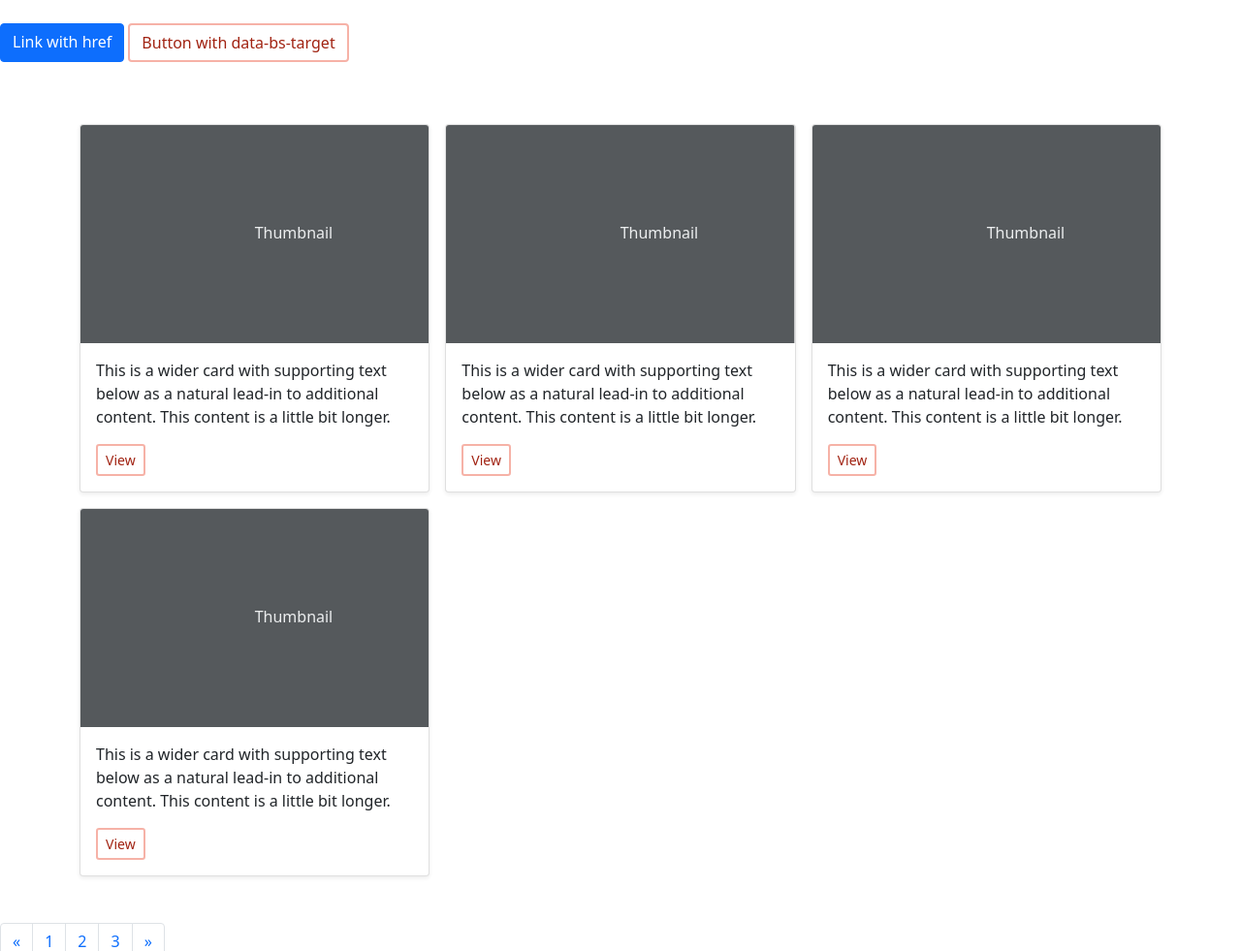
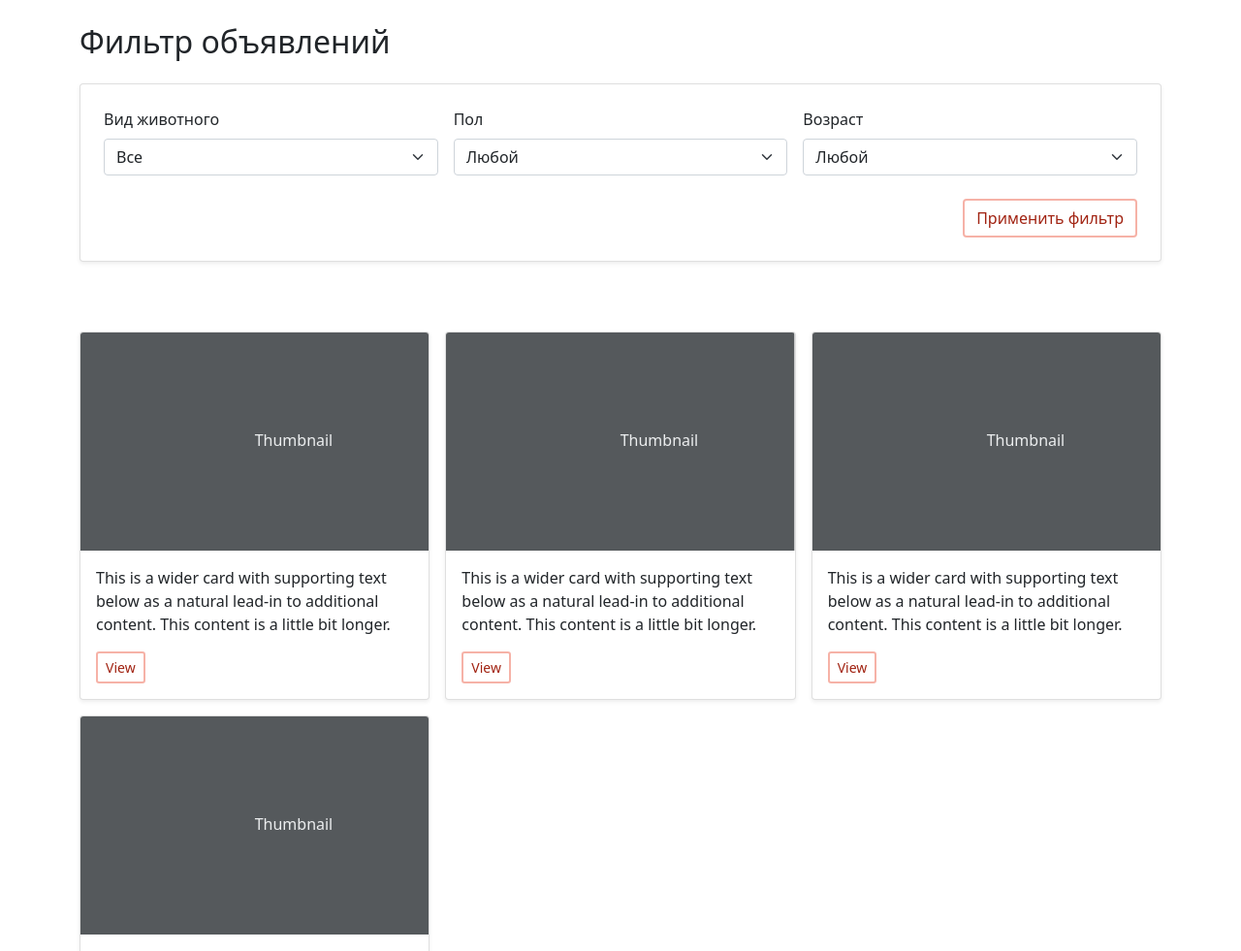
Before and after one commit to waire-p/PetS, a Flask app: page /pets in a window 1280 px wide. Shown: the part 83-1064 px from the top of the page at 97% size. Run offline with Flask 3, Linux system fonts and the light colour scheme.

Commit message:
Исправление фильтра

```diff
--- a/templates/pet_catalog.html
+++ b/templates/pet_catalog.html
@@ -1,20 +1,49 @@
 {% extends "base.html" %}
 
 {% block content %}
-    <p class="d-inline-flex gap-1">
-  <a class="btn btn-primary" data-bs-toggle="collapse" href="#collapseExample" role="button" aria-expanded="false" aria-controls="collapseExample">
-    Link with href
-  </a>
-  <button class="btn btn-primary" type="button" data-bs-toggle="collapse" data-bs-target="#collapseExample" aria-expanded="false" aria-controls="collapseExample">
-    Button with data-bs-target
-  </button>
-</p>
-<div class="collapse" id="collapseExample">
-  <div class="card card-body">
-    Some placeholder content for the collapse component. This panel is hidden by default but revealed when the user activates the relevant trigger.
-  </div>
-</div>
 
+<div class="container my-4">
+   <h2 class="mb-4">Фильтр объявлений</h2>
+   <form method="GET" action="/filter" class="card p-4 shadow-sm filter-form">
+     <div class="row g-3">
+       <!-- Вид животного -->
+       <div class="col-md-4">
+         <label for="species" class="form-label">Вид животного</label>
+         <select id="species" name="species" class="form-select">
+           <option value="">Все</option>
+           <option value="cat">Кошка</option>
+           <option value="dog">Собака</option>
+           <option value="other">Другое</option>
+         </select>
+       </div>
+
+       <!-- Пол -->
+       <div class="col-md-4">
+         <label for="gender" class="form-label">Пол</label>
+         <select id="gender" name="gender" class="form-select">
+           <option value="">Любой</option>
+           <option value="male">Мальчик</option>
+           <option value="female">Девочка</option>
+         </select>
+       </div>
+
+       <!-- Возраст -->
+       <div class="col-md-4">
+         <label for="age" class="form-label">Возраст</label>
+         <select id="age" name="age" class="form-select">
+           <option value="">Любой</option>
+           <option value="0-1">До 1 года</option>
+           <option value="1-3">1–3 года</option>
+           <option value="3-7">3–7 лет</option>
+           <option value="7+">Старше 7 лет</option>
+         </select>
+       </div>
+     </div>
+     <div class="d-flex justify-content-end mt-4">
+       <button type="submit" class="btn btn-primary">Применить фильтр</button>
+     </div>
+   </form>
+ </div>
     <div class="album py-5 bg-body-tertiary">
     <div class="container">
       <div class="row row-cols-1 row-cols-sm-2 row-cols-md-3 g-3">
```
